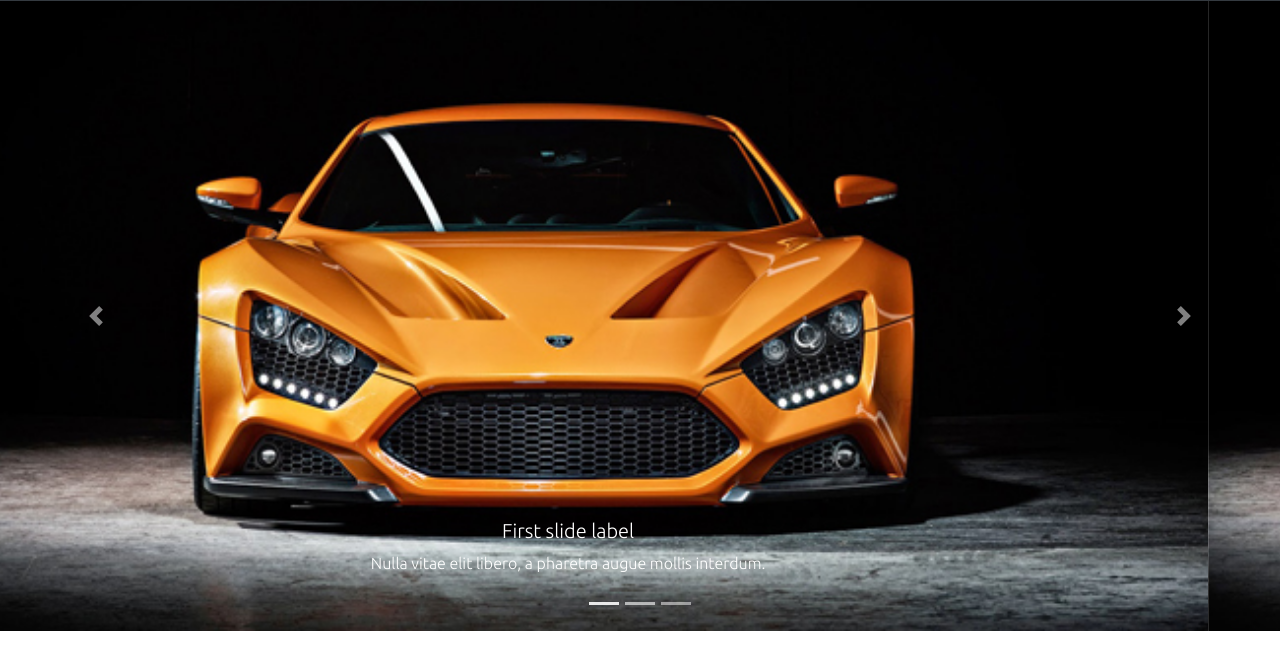
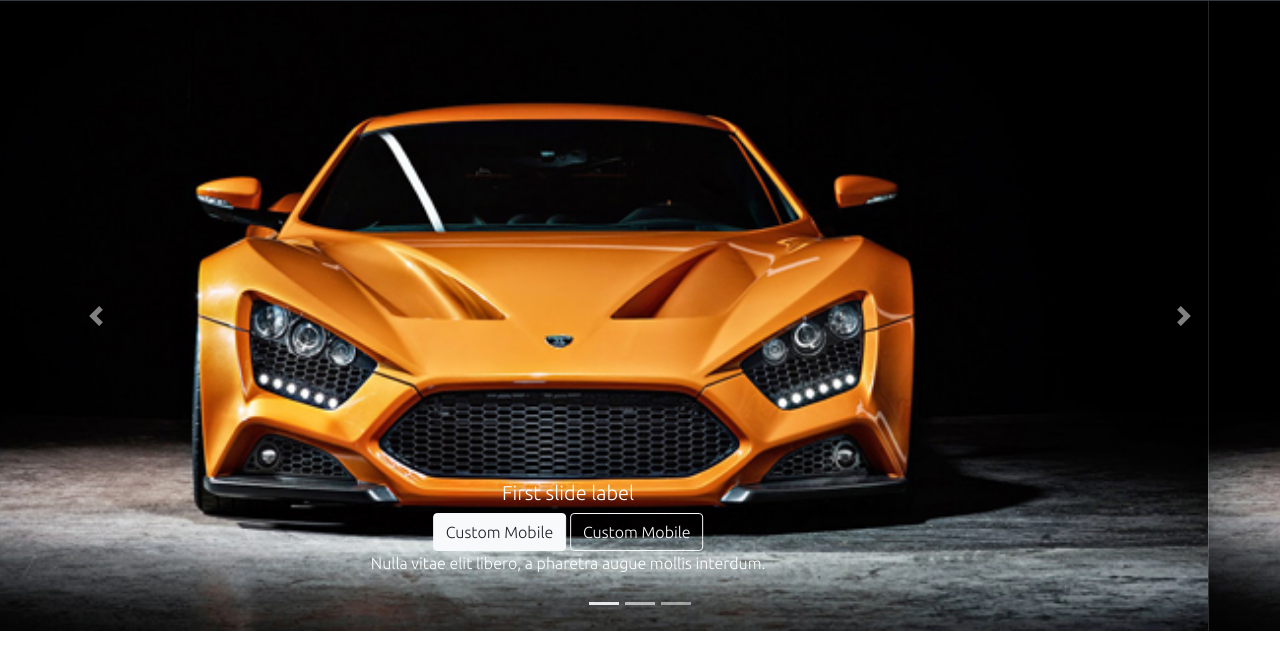
Before and after one commit to wahyutaqdirulaziz/njs, a plain HTML site: page index.html in a window 1280 px wide. Shown: the part 47-716 px from the top of the page. Drawn offline with nearby package versions, Linux system fonts and the light colour scheme.

Commit message:
menambahkan beberapa revisi

```diff
--- a/assets/css/custom.css
+++ b/assets/css/custom.css
@@ -10,7 +10,8 @@ body {
     font-family: 'Ubuntu', sans-serif;
 }
 
-.jumbotron {
+
+/* .jumbotron {
     background-image: url('../img/tes.jpg');
     background-size: cover;
     height: 950px;
@@ -27,4 +28,8 @@ body {
 
 .jumbotron p {
     color: antiquewhite;
+} */
+
+.carousel-caption h5 {
+    margin-top: -40px;
 }
--- a/index.html
+++ b/index.html
@@ -72,6 +72,8 @@
                 <img src="assets/img/tes.jpg" class="d-block w-100" alt="...">
                 <div class="carousel-caption d-none d-md-block">
                     <h5>First slide label</h5>
+                    <a href="" class="btn btn-light">Custom Mobile</a>
+                    <a href="" class="btn btn-outline-light">Custom Mobile</a>
                     <p>Nulla vitae elit libero, a pharetra augue mollis interdum.</p>
                 </div>
             </div>
@@ -79,6 +81,8 @@
                 <img src="assets/img/tes.jpg" class="d-block w-100" alt="...">
                 <div class="carousel-caption d-none d-md-block">
                     <h5>Second slide label</h5>
+                    <a href="" class="btn btn-light">Custom Mobile</a>
+                    <a href="" class="btn btn-outline-light">Custom Mobile</a>
                     <p>Lorem ipsum dolor sit amet, consectetur adipiscing elit.</p>
                 </div>
             </div>
@@ -86,19 +90,24 @@
                 <img src="assets/img/tes.jpg" class="d-block w-100" alt="...">
                 <div class="carousel-caption d-none d-md-block">
                     <h5>Third slide label</h5>
+                    <a href="" class="btn btn-light">Custom Mobile</a>
+                    <a href="" class="btn btn-outline-light">Custom Mobile</a>
+
                     <p>Praesent commodo cursus magna, vel scelerisque nisl consectetur.</p>
                 </div>
             </div>
         </div>
         <a class="carousel-control-prev" href="#carouselExampleCaptions" role="button" data-slide="prev">
             <span class="carousel-control-prev-icon" aria-hidden="true"></span>
-            <span class="sr-only">Previous</span>
+            <!-- <span class="sr-only">Previous</span> -->
         </a>
         <a class="carousel-control-next" href="#carouselExampleCaptions" role="button" data-slide="next">
             <span class="carousel-control-next-icon" aria-hidden="true"></span>
-            <span class="sr-only">Next</span>
+            <!-- <span class="sr-only">Next</span> -->
         </a>
     </div>
+
+
 
 
 
```
